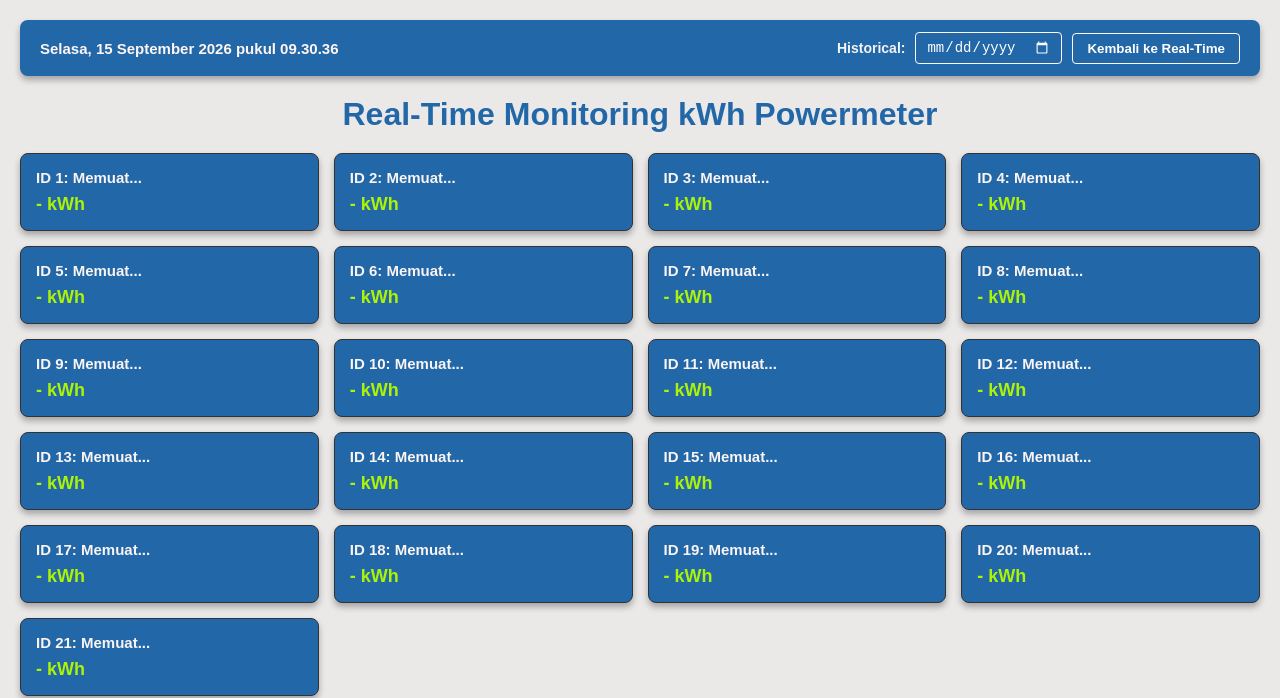
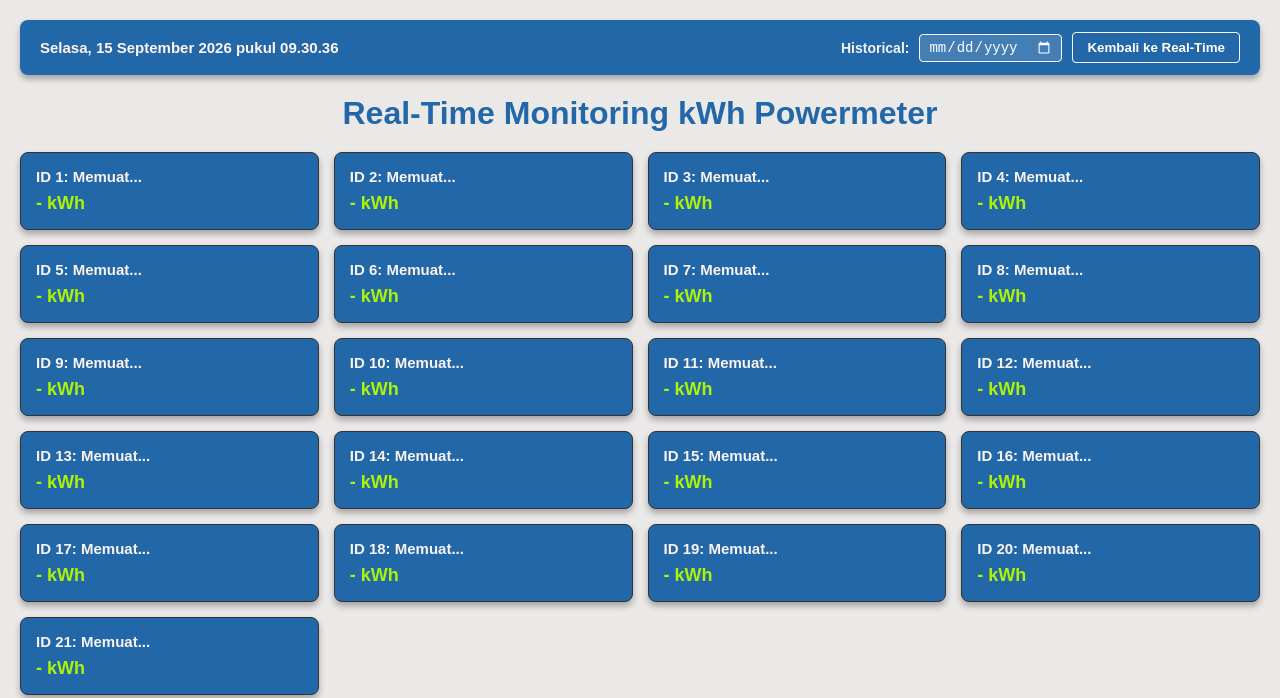
Before and after one commit to divariyanto212-cpu/divariyanto212, a website: page index.html in a window 1280 px wide. Shown: the top 698 px of the page. Drawn offline with nearby package versions, Linux system fonts and the light colour scheme; no server answers.

Commit message:
Update style.css

```diff
--- a/style.css
+++ b/style.css
@@ -217,3 +217,19 @@ h1 {
     color: #999999 !important;
     font-style: italic;
 }
+
+/* Membuat ikon kalender berwarna putih terang agar kelihatan */
+input[type="date"]::-webkit-calendar-picker-indicator {
+    filter: invert(1);
+    cursor: pointer;
+}
+
+/* Merapikan posisi dan tampilan kotak input tanggal */
+#tanggal-input {
+    background-color: rgba(255, 255, 255, 0.15);
+    color: #ffffff;
+    border: 1px solid #ffffff;
+    border-radius: 4px;
+    padding: 4px 8px;
+    outline: none;
+}
```
